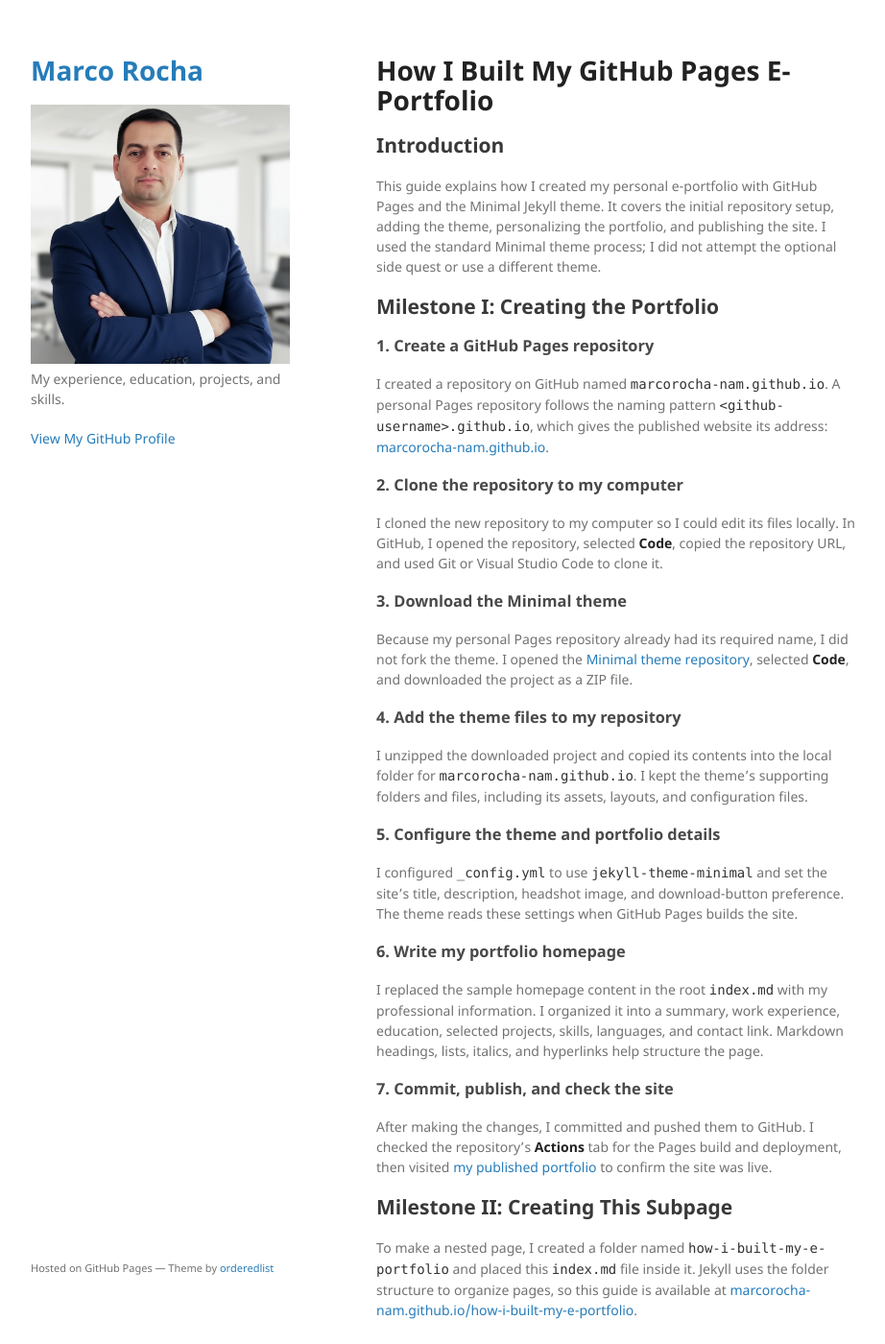
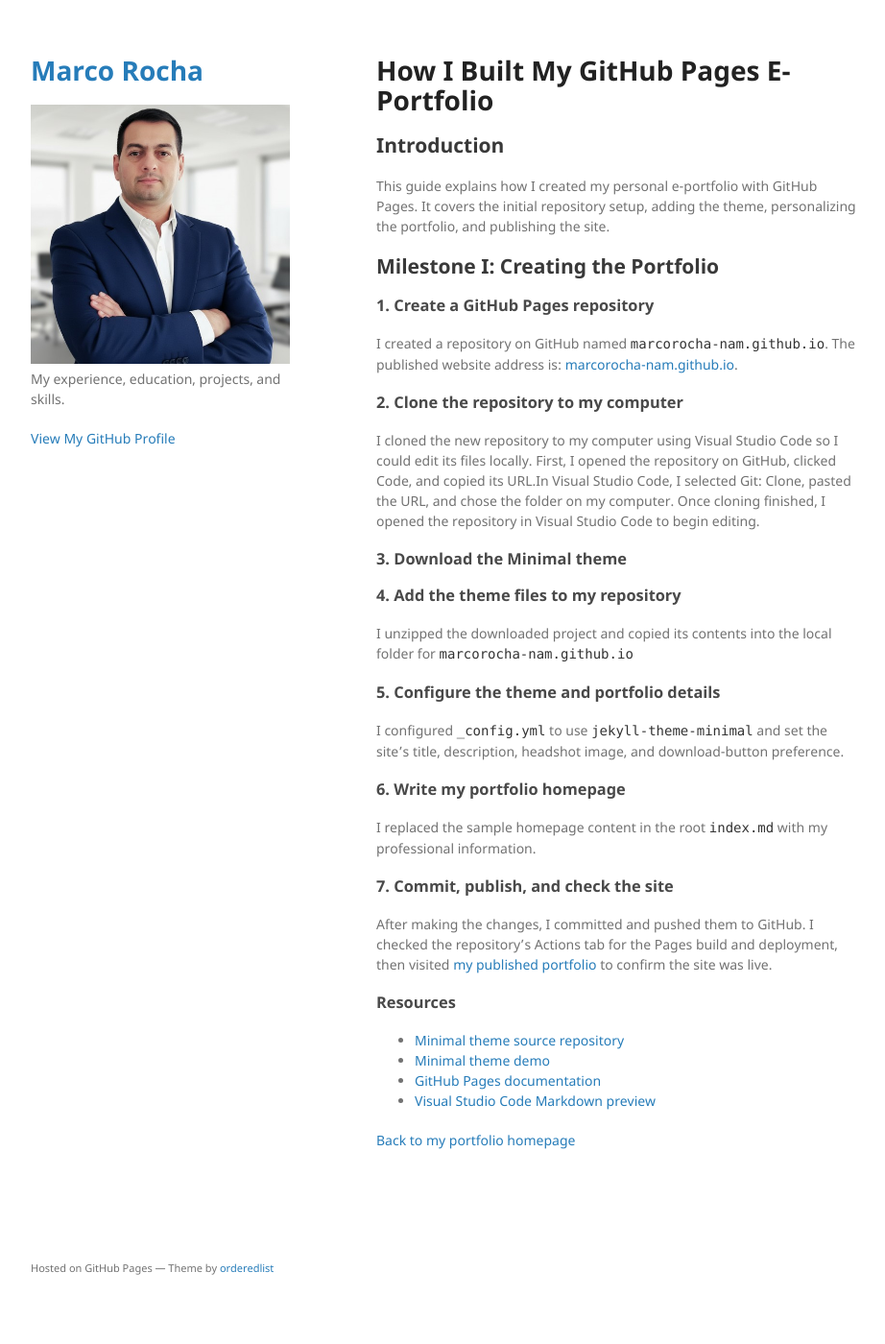
Before and after one commit to marcorocha-nam/marcorocha-nam.github.io, a Jekyll site: the page built from how-i-built-my-e-portfolio/index.md, in a window 1280 px wide and 1400 px high. Shown: the whole window at 96% size, without its empty margins (178-1100 px from the left). Built offline with Jekyll 4.4.1, drawn with Linux system fonts in a browser that asks for light colours; our own code applies the rules of GitHub Pages for plain Markdown files; some of the changed text lies outside the part shown.

Commit message:
Update index.md

```diff
--- a/how-i-built-my-e-portfolio/index.md
+++ b/how-i-built-my-e-portfolio/index.md
@@ -7,53 +6,38 @@ title: How I Built My E-Portfolio
 
 ## Introduction
 
-This guide explains how I created my personal e-portfolio with GitHub Pages and the Minimal Jekyll theme. It covers the initial repository setup, adding the theme, personalizing the portfolio, and publishing the site. I used the standard Minimal theme process; I did not attempt the optional side quest or use a different theme.
+This guide explains how I created my personal e-portfolio with GitHub Pages.
+It covers the initial repository setup, adding the theme, personalizing the portfolio, and publishing the site.
 
 ## Milestone I: Creating the Portfolio
 
 ### 1. Create a GitHub Pages repository
 
-I created a repository on GitHub named `marcorocha-nam.github.io`. A personal Pages repository follows the naming pattern `<github-username>.github.io`, which gives the published website its address: [marcorocha-nam.github.io](https://marcorocha-nam.github.io/).
+I created a repository on GitHub named `marcorocha-nam.github.io`. The published website address is: [marcorocha-nam.github.io](https://marcorocha-nam.github.io/).
 
 ### 2. Clone the repository to my computer
 
-I cloned the new repository to my computer so I could edit its files locally. In GitHub, I opened the repository, selected **Code**, copied the repository URL, and used Git or Visual Studio Code to clone it.
+I cloned the new repository to my computer using Visual Studio Code so I could edit its files locally.
+First, I opened the repository on GitHub, clicked Code, and copied its URL.In Visual Studio Code, I selected Git: Clone, pasted the URL, and chose the folder on my computer. Once cloning finished, I opened the repository in Visual Studio Code to begin editing.
 
 ### 3. Download the Minimal theme
 
-Because my personal Pages repository already had its required name, I did not fork the theme. I opened the [Minimal theme repository](https://github.com/pages-themes/minimal), selected **Code**, and downloaded the project as a ZIP file.
-
 ### 4. Add the theme files to my repository
 
-I unzipped the downloaded project and copied its contents into the local folder for `marcorocha-nam.github.io`. I kept the theme's supporting folders and files, including its assets, layouts, and configuration files.
+I unzipped the downloaded project and copied its contents into the local folder for `marcorocha-nam.github.io`
 
 ### 5. Configure the theme and portfolio details
 
-I configured `_config.yml` to use `jekyll-theme-minimal` and set the site's title, description, headshot image, and download-button preference. The theme reads these settings when GitHub Pages builds the site.
+I configured `_config.yml` to use `jekyll-theme-minimal` and set the site's title, description, headshot image, and download-button preference.
 
 ### 6. Write my portfolio homepage
 
-I replaced the sample homepage content in the root `index.md` with my professional information. I organized it into a summary, work experience, education, selected projects, skills, languages, and contact link. Markdown headings, lists, italics, and hyperlinks help structure the page.
+I replaced the sample homepage content in the root `index.md` with my professional information.
 
 ### 7. Commit, publish, and check the site
 
-After making the changes, I committed and pushed them to GitHub. I checked the repository's **Actions** tab for the Pages build and deployment, then visited [my published portfolio](https://marcorocha-nam.github.io/) to confirm the site was live.
+After making the changes, I committed and pushed them to GitHub. I checked the repository's Actions tab for the Pages build and deployment, then visited [my published portfolio](https://marcorocha-nam.github.io/) to confirm the site was live.
 
-## Milestone II: Creating This Subpage
-
-To make a nested page, I created a folder named `how-i-built-my-e-portfolio` and placed this `index.md` file inside it. Jekyll uses the folder structure to organize pages, so this guide is available at [marcorocha-nam.github.io/how-i-built-my-e-portfolio](https://marcorocha-nam.github.io/how-i-built-my-e-portfolio/).
-
-I also added a **Projects** section to the homepage with a link to this guide, then committed and pushed both changes. After GitHub Pages deployed them, the homepage link led to this subpage.
-
-## Screenshots and Resources
-
-The first screenshot shows the standard Minimal theme demo before personalization.
-
-![The standard Minimal theme demo](../assets/img/screenshots/minimal-theme-demo.png)
-
-This final screenshot of my Milestone I portfolio shows my name and headshot, portfolio description, and professional sections. It was captured before adding the Milestone II guide link.
-
-![My published GitHub Pages portfolio](../assets/img/screenshots/portfolio-milestone-i.png)
 
 ### Resources
 
```
Also changed, not shown: other parts of how-i-built-my-e-portfolio/index.md (+0 -1 lines).
